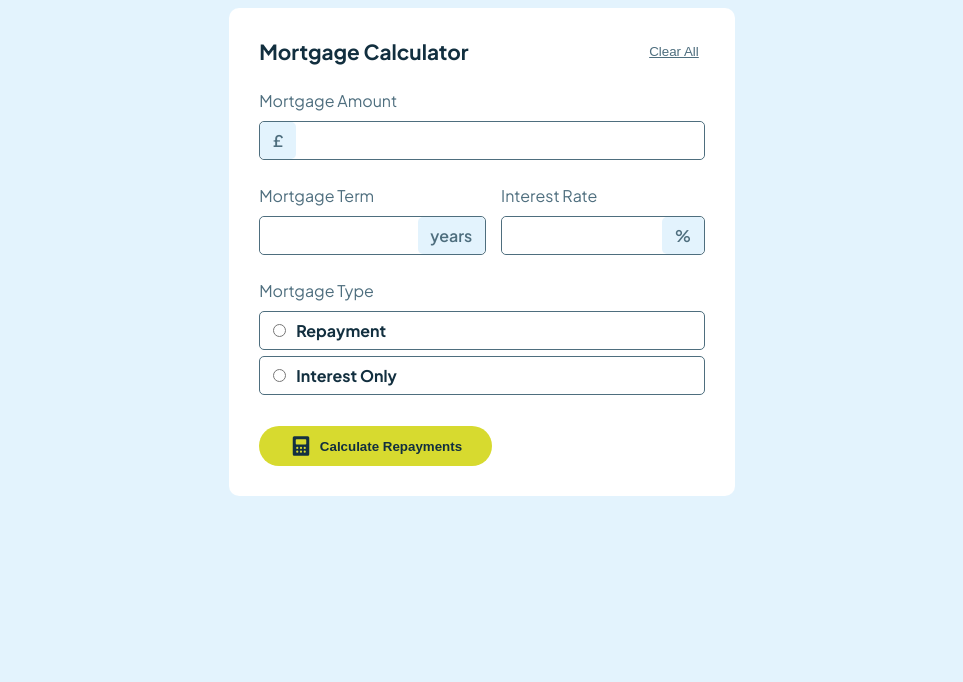
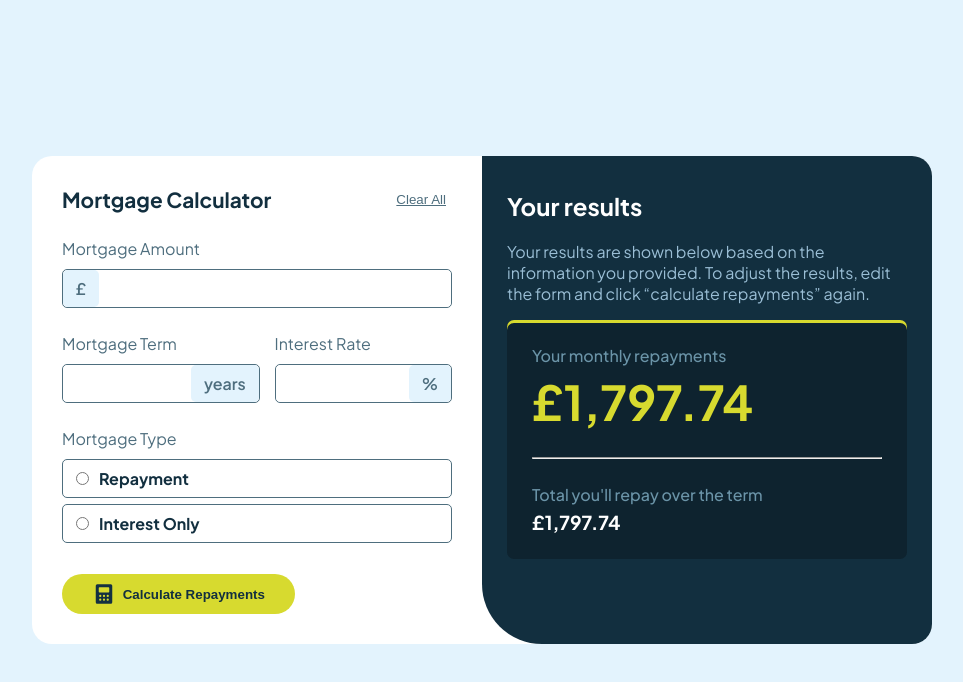
Before and after one commit to rodrfct/mortage-repayment-calculator, a Vue app: page / in a window 1280 px wide. Shown: the top 682 px of the page, without its empty margins (158-1121 px from the left). Built offline with nearby package versions, Linux system fonts and the light colour scheme.

Commit message:
Add result component

```diff
--- a/src/App.vue
+++ b/src/App.vue
@@ -1,18 +1,26 @@
 <script setup lang="ts">
 import TheCalculator from './components/TheCalculator.vue'
+import TheResult from './components/TheResult.vue';
 </script>
 
 <template>
 	<div id="calc">
 		<TheCalculator/>
+		<TheResult/>
 	</div>
 </template>
 
 <style scoped>
 #calc {
+	display: grid;
+	grid-template-columns: 1fr 1fr;
 	background-color: var(--White);
-	border-radius: 10px;
+	border-radius: 20px;
 	margin: auto;
-	width: 40%;
+	max-width: 900px;
+
+	@media (width < 375px) {
+		grid-template-columns: 1fr;
+	}
 }
 </style>
--- a/src/assets/main.css
+++ b/src/assets/main.css
@@ -30,6 +30,14 @@
 	box-sizing: border-box;
 }
 
+body {
+	margin: 0;
+	height: 100dvh;
+	display: flex;
+	align-items: center;
+	justify-content: center;
+}
+
 p {
 	font-size: 16px;
 }
--- /dev/null
+++ b/src/components/TheResult.vue
@@ -0,0 +1,91 @@
+<script setup lang="ts">
+import { ref } from 'vue';
+
+const calculated = ref<boolean>(true)
+const repayments = 1797.74
+</script>
+
+<template>
+	<div v-show="!calculated" id="result" class="empty">
+		<img src="@/assets/icons/illustration-empty.svg" alt="">
+		<div class="text">
+			<h2>Results shown here</h2>
+			<p>
+				Complete the form and click “calculate repayments” to see what
+				your monthly repayments would be.
+			</p>
+		</div>
+	</div>
+	<div v-show="calculated" id="result">
+		<h2>Your results</h2>
+		<p>
+			Your results are shown below based on the information you provided.
+			To adjust the results, edit the form and click “calculate repayments” again.
+		</p>
+		<div class="repayments">
+			<div id="shadow"></div>
+			<h3>Your monthly repayments</h3>
+			<span id="monthly">£{{ repayments.toLocaleString() }}</span>
+			<hr>
+			<h3>Total you'll repay over the term</h3>
+			<span id="term">£{{ repayments.toLocaleString() }}</span>
+		</div>
+	</div>
+</template>
+
+<style scoped>
+#result {
+	border-radius: inherit;
+	border-top-left-radius: 0;
+	border-bottom-left-radius: 60px;
+	background-color: var(--Slate-900);
+	color: var(--Slate-300);
+	padding: 15px 25px;
+
+	&.empty {
+		text-align: center;
+		padding: 80px 30px;
+	}
+
+	& h2 {
+		color: var(--White);
+	}
+
+}
+
+.repayments {
+	background-color: hsl(from var(--Slate-900) h s 12%);
+	padding: 25px;
+	border-radius: 7px;
+	box-shadow: 0 3px var(--Lime) inset;
+
+	h3 {
+		color: var(--Slate-500);
+		font-size: 1rem;
+		font-weight: 500;
+		margin-bottom: 5px;
+		margin-top: 0;
+	}
+
+	span {
+		display: block;
+	}
+
+	#monthly {
+		font-size: 3em;
+		font-weight: 700;
+		color: var(--Lime);
+	}
+
+	#term {
+		font-size: 1.2em;
+		font-weight: 700;
+		color: var(--White);
+	}
+
+	hr {
+		color: var(--Slate-700);
+		margin: 25px 0;
+	}
+}
+</style>
```
